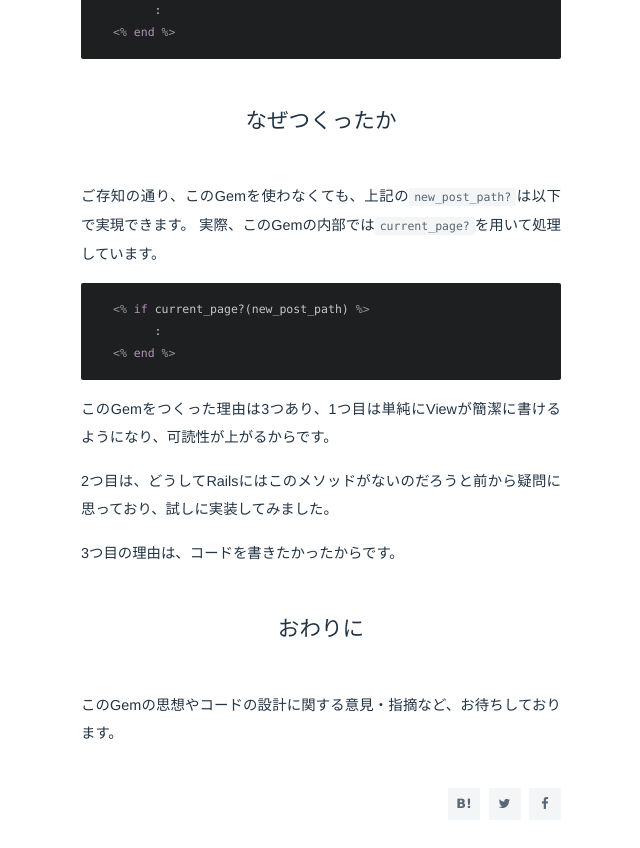
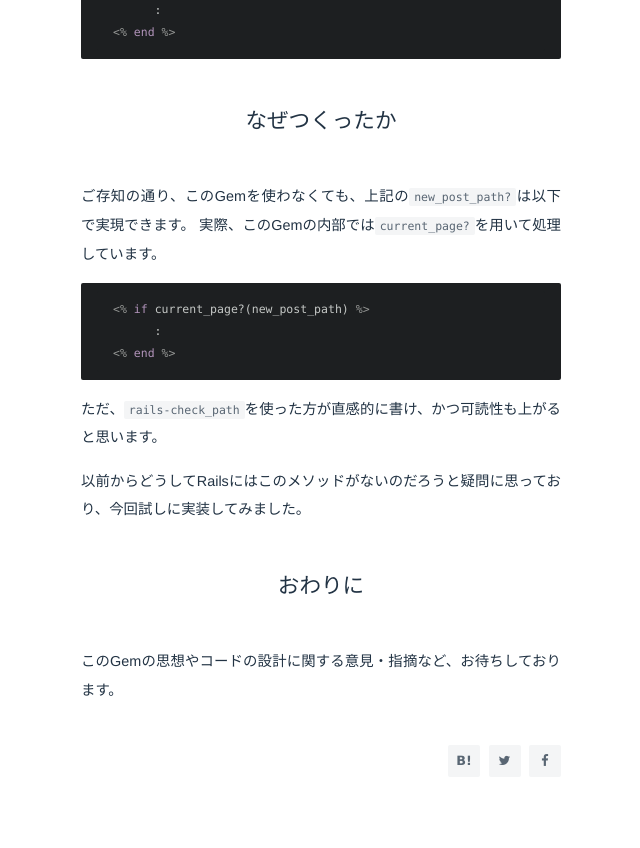
Before and after one commit to kami-zh/kami-zh.github.io, a Jekyll site: the page built from _posts/2015-01-07-1.md, in a window 1280 px wide and 900 px high, scrolled down 1444 px. Shown: the top 848 px of the window, without its empty margins (319-959 px from the left). Built offline with Jekyll 4.4.1, drawn with Linux system fonts in a browser that asks for light colours; nearby versions of some CDN libraries; Markdown is read by kramdown in place of the engine named in the settings.

Commit message:
Modify article

````diff
--- a/_posts/2015-01-07-1.md
+++ b/_posts/2015-01-07-1.md
@@ -56,11 +56,9 @@ post_path?(:id)
 <% end %>
 ```
 
-このGemをつくった理由は3つあり、1つ目は単純にViewが簡潔に書けるようになり、可読性が上がるからです。
+ただ、`rails-check_path`を使った方が直感的に書け、かつ可読性も上がると思います。
 
-2つ目は、どうしてRailsにはこのメソッドがないのだろうと前から疑問に思っており、試しに実装してみました。
-
-3つ目の理由は、コードを書きたかったからです。
+以前からどうしてRailsにはこのメソッドがないのだろうと疑問に思っており、今回試しに実装してみました。
 
 ## おわりに
 
````
